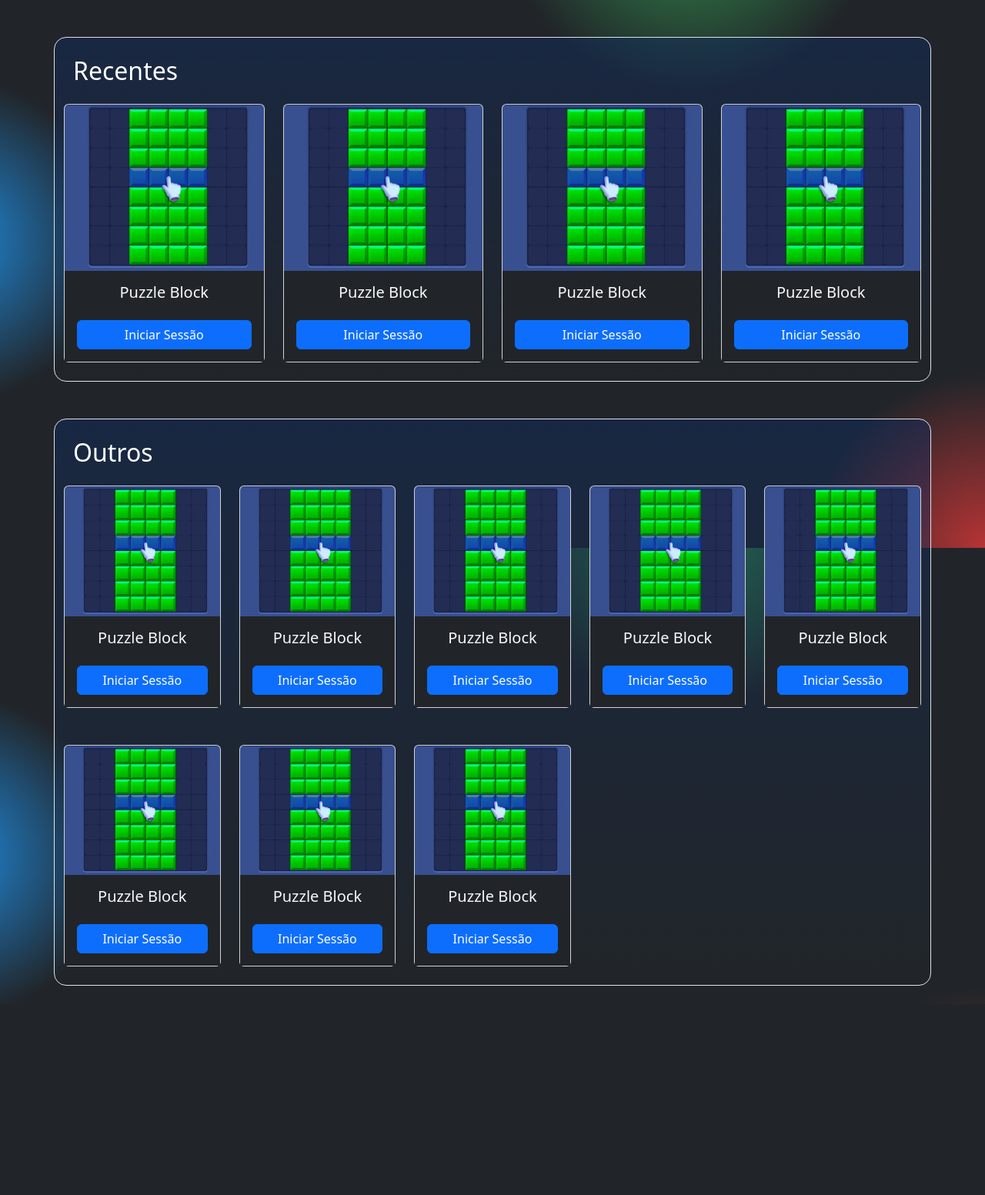
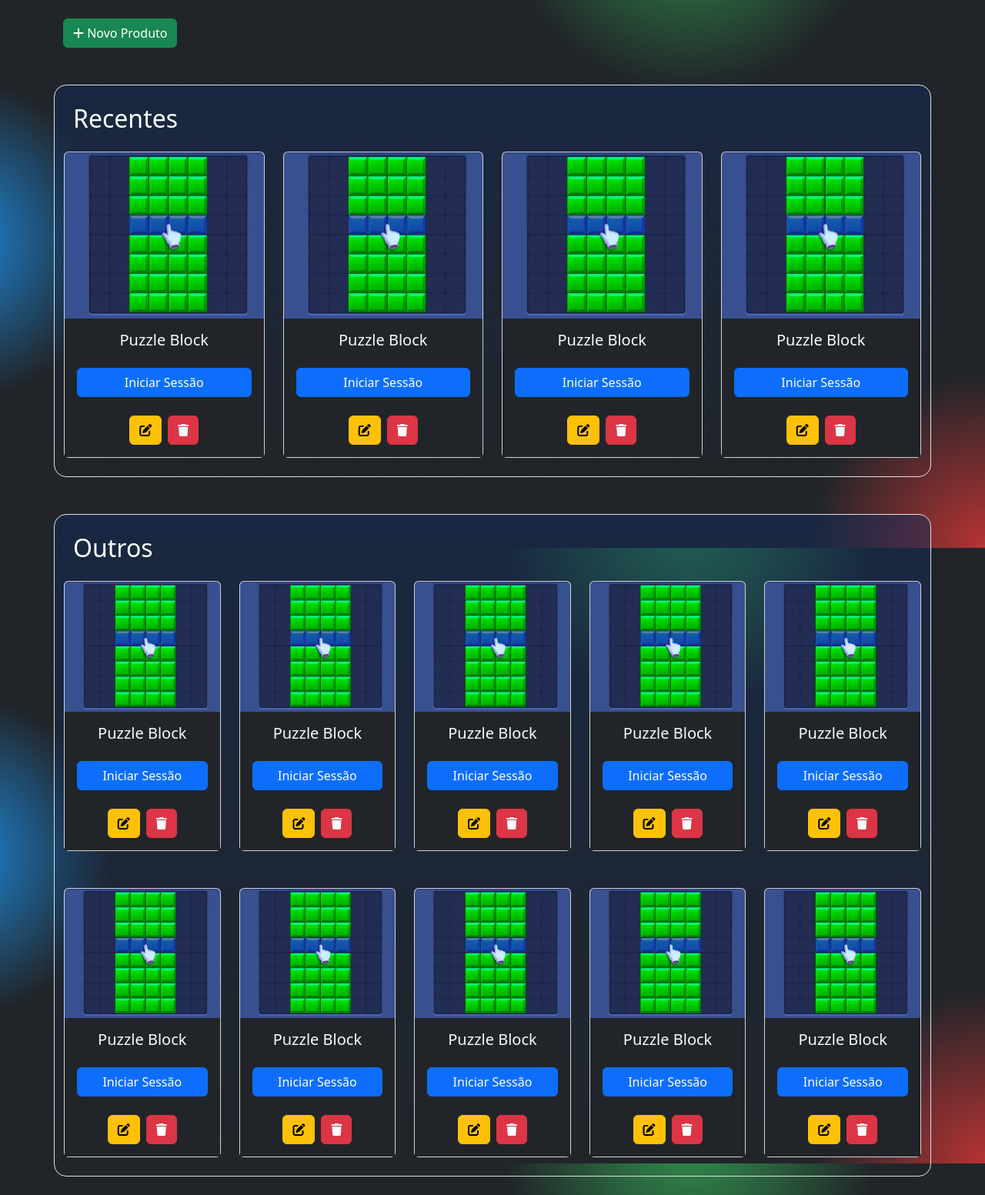
Before and after one commit to nataliatorq/TADH, a Django app: page /jogos/ in a window 1280 px wide. Shown: the part 88-1641 px from the top of the page at 77% size. Before the commit the page ends 1393 px from the top, so only its background shows below. Run offline with Django 5.2, Linux system fonts and the light colour scheme; a user stored in the database is signed in; data comes from the database, SQL or seed files in the repository; both versions use the stored data as it was after the commit.

Commit message:
Fazendo o CRUD de jogos

```diff
--- a/jogos/templates/base.html
+++ b/jogos/templates/base.html
@@ -5,6 +5,7 @@
     <meta charset="UTF-8">
     <meta name="viewport" content="width=device-width, initial-scale=1.0">
     <link href="https://cdn.jsdelivr.net/npm/bootstrap@5.3.0-alpha1/dist/css/bootstrap.min.css" rel="stylesheet">
+    <link rel="stylesheet" href="https://cdnjs.cloudflare.com/ajax/libs/font-awesome/6.0.0-beta3/css/all.min.css">
     <link rel="stylesheet" href="{% static 'css/styles.css' %}">
     <title>
     {% block title %}
@@ -25,6 +26,7 @@
 
     <hr>
     {% endblock content %}
+
     <script>
         document.getElementById("toggleSidebar").addEventListener("click", function() {
             document.getElementById("mySidebar").style.width = "250px";
--- a/jogos/templates/pages/jogos.html
+++ b/jogos/templates/pages/jogos.html
@@ -1,6 +1,11 @@
 {% extends 'base.html' %}
 
 {% block content %}
+<div class="container mt-4">
+    <a href="{% url 'criar_jogo' %}" class="btn btn-success">
+      <i class="fas fa-plus"></i> Novo Produto
+    </a>
+</div>
     <div class="container mt-5 recents rounded-4 p-4 border">
         <h1 class="mb-4 fs-2 ms-0">Recentes</h1>
 
@@ -11,8 +16,39 @@
                 <div class="card-body bg-dark text-center">
                     <h5 class="card-title text-light mb-4">{{ jogo.titulo }}</h5>
                     <a href="{{ jogo.url_jogo }}" class="btn btn-primary w-100">Iniciar Sessão</a>
+                    <div class="d-flex justify-content-center gap-2 mt-4">
+                        <a href="{% url 'editar_jogo' jogo.id %}" class="btn btn-warning">
+                          <i class="fas fa-edit"></i>
+                        </a>
+
+                        <button type="button" class="btn btn-danger" data-bs-toggle="modal" data-bs-target="#confirmDeleteModal-{{ jogo.id }}">
+                            <i class="fas fa-trash"></i>
+                        </button>
+                      </div>
                 </div>
             </div>
+            <div class="modal fade" id="confirmDeleteModal-{{ jogo.id }}" tabindex="-1" aria-labelledby="confirmDeleteLabel-{{ jogo.id }}" aria-hidden="true">
+                <div class="modal-dialog">
+                  <div class="modal-content">
+                    <div class="modal-header bg-danger text-white">
+                      <h5 class="modal-title" id="confirmDeleteLabel-{{ jogo.id }}">Confirmar Exclusão</h5>
+                      <button type="button" class="btn-close" data-bs-dismiss="modal" aria-label="Close"></button>
+                    </div>
+                    <div class="modal-body">
+                      Tem certeza de que deseja excluir o jogo <strong>{{ jogo.titulo }}</strong>? Esta ação não pode ser desfeita.
+                    </div>
+                    <div class="modal-footer">
+                      <button type="button" class="btn btn-secondary" data-bs-dismiss="modal">Cancelar</button>
+
+                      <!-- Formulário de exclusão -->
+                      <form action="{% url 'deletar_jogo' jogo.id %}" method="POST" style="display:inline;">
+                        {% csrf_token %}
+                        <button type="submit" class="btn btn-danger">Excluir</button>
+                      </form>
+                    </div>
+                  </div>
+                </div>
+              </div>
             {% endfor %}
         </div>
     </div>
@@ -27,11 +63,43 @@
                 <div class="card-body bg-dark text-center">
                     <h5 class="card-title text-light mb-4">{{ jogo.titulo }}</h5>
                     <a href="{{ jogo.url_jogo }}" class="btn btn-primary w-100">Iniciar Sessão</a>
+
+                    <div class="d-flex justify-content-center gap-2 mt-4">
+                        <a href="{% url 'editar_jogo' jogo.id %}" class="btn btn-warning">
+                          <i class="fas fa-edit"></i>
+                        </a>
+                        <button type="button" class="btn btn-danger" data-bs-toggle="modal" data-bs-target="#confirmDeleteModal-{{ jogo.id }}">
+                            <i class="fas fa-trash"></i>
+                        </button>
+
+                      </div>
                 </div>
             </div>
+            <div class="modal fade" id="confirmDeleteModal-{{ jogo.id }}" tabindex="-1" aria-labelledby="confirmDeleteLabel-{{ jogo.id }}" aria-hidden="true">
+                <div class="modal-dialog">
+                  <div class="modal-content">
+                    <div class="modal-header bg-danger text-white">
+                      <h5 class="modal-title" id="confirmDeleteLabel-{{ jogo.id }}">Confirmar Exclusão</h5>
+                      <button type="button" class="btn-close" data-bs-dismiss="modal" aria-label="Close"></button>
+                    </div>
+                    <div class="modal-body">
+                      Tem certeza de que deseja excluir o jogo <strong>{{ jogo.titulo }}</strong>? Esta ação não pode ser desfeita.
+                    </div>
+                    <div class="modal-footer">
+                      <button type="button" class="btn btn-secondary" data-bs-dismiss="modal">Cancelar</button>
+
+                      <form action="{% url 'deletar_jogo' jogo.id %}" method="POST" style="display:inline;">
+                        {% csrf_token %}
+                        <button type="submit" class="btn btn-danger">Excluir</button>
+                      </form>
+                    </div>
+                  </div>
+                </div>
+              </div>
             {% endfor %}
         </div>
     </div>
 
+
     <script src="https://cdn.jsdelivr.net/npm/bootstrap@5.3.0-alpha1/dist/js/bootstrap.bundle.min.js"></script>
 {% endblock content %}
--- a/jogos/urls.py
+++ b/jogos/urls.py
@@ -8,6 +8,7 @@ urlpatterns = [
     path("login/", views.user_login, name="login"),
     path("logout/", views.user_logout, name="logout"),
     path("jogos/", views.jogos_list, name="jogos"),
-    path("jogos/criar/", views.criar_jogo, name='criar_jogo'),
-    path("jogos/editar/<int:id>/", views.editar_jogo, name='editar_jogo')
+    path("jogos/criar/", views.criar_jogo, name="criar_jogo"),
+    path("jogos/editar/<int:id>/", views.editar_jogo, name="editar_jogo"),
+    path("jogos/remover/<int:id>/", views.remover_jogo, name="deletar_jogo"),
 ]
--- a/jogos/views.py
+++ b/jogos/views.py
@@ -2,7 +2,7 @@ from datetime import date
 
 from django.contrib.auth import authenticate, login, logout
 from django.shortcuts import get_object_or_404, redirect, render
-
+from django.contrib.auth.decorators import login_required, user_passes_test
 from .forms import JogoForm, UserRegisterForm
 from .models import Jogo
 
@@ -10,23 +10,25 @@ from .models import Jogo
 def home(request):
     return render(request, "pages/home.html")
 
+
 def user_register(request):
-    if request.method == 'GET':
+    if request.method == "GET":
         form = UserRegisterForm()
-    if request.method == 'POST':
+    if request.method == "POST":
         form = UserRegisterForm(request.POST)
-        dia = int(request.POST.get('day'))
-        mes = int(request.POST.get('month'))
-        ano = int(request.POST.get('year'))
+        dia = int(request.POST.get("day"))
+        mes = int(request.POST.get("month"))
+        ano = int(request.POST.get("year"))
         data_nascimento = date(ano, mes, dia)
-        form.birth_date=data_nascimento
+        form.birth_date = data_nascimento
         if form.is_valid():
             user = form.save(commit=False)
             user.set_password(user.password)
             user.save()
-            return redirect('login')
+            return redirect("login")
 
-    return render(request, "pages/cadastro.html", {'form': form})
+    return render(request, "pages/cadastro.html", {"form": form})
+
 
 def user_login(request):
     if request.method == "POST":
@@ -41,37 +43,49 @@ def user_login(request):
             return redirect("login")
     return render(request, "pages/login.html")
 
+
+@login_required(login_url="login")
 def user_logout(request):
     logout(request)
-    return redirect('login')
+    return redirect("login")
 
+
+@login_required(login_url="login")
 def jogos_list(request):
-    recentes = Jogo.objects.filter(categoria='recentes').order_by('-id')[:4]
-    outros = Jogo.objects.filter(categoria='outros').order_by('-id')[:8]
+    recentes = Jogo.objects.filter(categoria="recentes").order_by("-id")[:4]
+    outros = Jogo.objects.filter(categoria="outros").order_by("-id")[:10]
 
-    context = {
-        'recentes': recentes,
-        'outros': outros
-    }
-    return render(request, 'pages/jogos.html', context)
+    context = {"recentes": recentes, "outros": outros}
+    return render(request, "pages/jogos.html", context)
 
+
+@login_required(login_url="login")
 def criar_jogo(request):
-    if request.method == 'POST':
+    if request.method == "POST":
         form = JogoForm(request.POST, request.FILES)
         if form.is_valid():
             form.save()
-            return redirect('jogos')
+            return redirect("jogos")
     else:
         form = JogoForm()
-    return render(request, 'pages/jogo-form.html', {'form': form})
+    return render(request, "pages/jogo-form.html", {"form": form})
 
+
+@login_required(login_url="login")
 def editar_jogo(request, id):
     jogo = get_object_or_404(Jogo, id=id)
-    if request.method == 'POST':
+    if request.method == "POST":
         form = JogoForm(request.POST, request.FILES, instance=jogo)
         if form.is_valid():
             form.save()
-            return redirect('jogos')
+            return redirect("jogos")
     else:
         form = JogoForm(instance=jogo)
-    return render(request, 'pages/jogo-form.html', {'form': form, 'jogo': jogo})
+    return render(request, "pages/jogo-form.html", {"form": form, "jogo": jogo})
+
+
+@login_required(login_url="login")
+def remover_jogo(request, id):
+    jogo = get_object_or_404(Jogo, id=id)
+    jogo.delete()
+    return redirect("jogos")
```
Also changed, not shown: db.sqlite3, jogos/migrations/0007_alter_jogo_categoria.py (added), media/jogos/pro5.webp (added), 1 other file.
